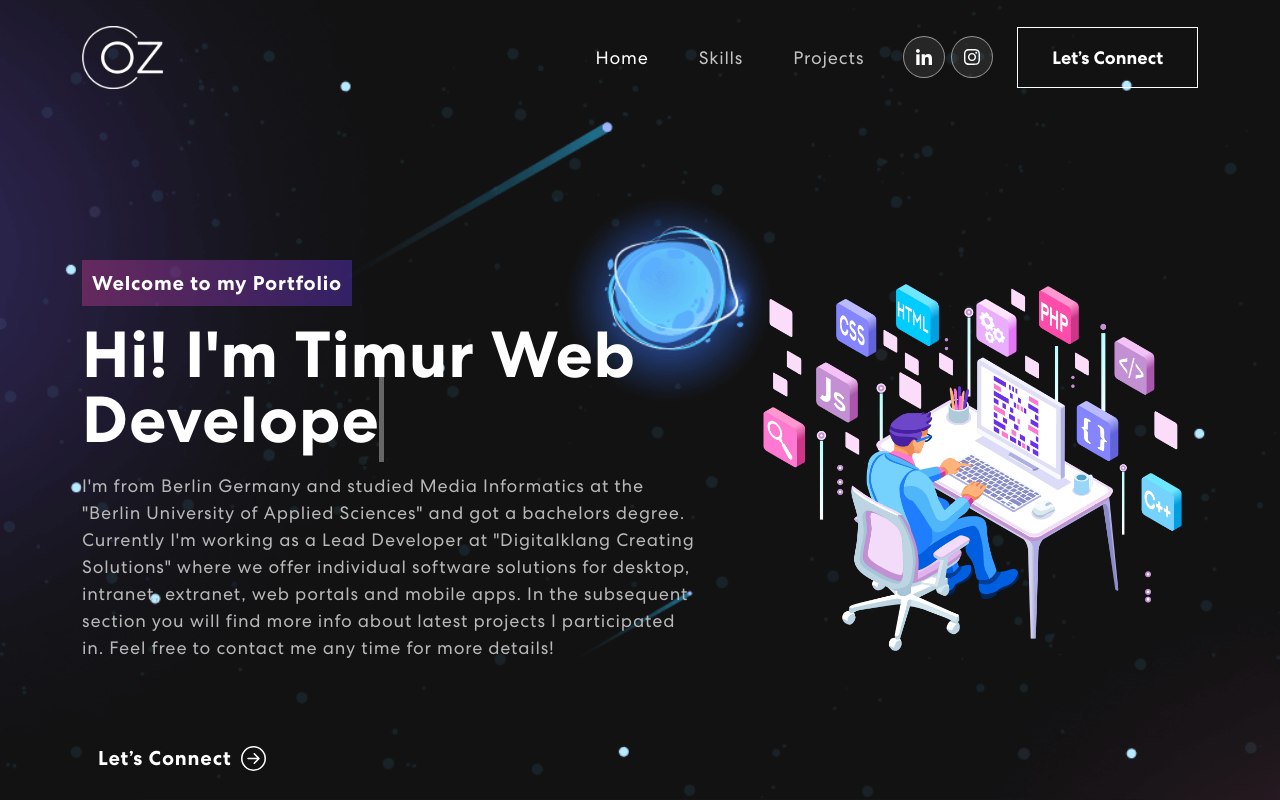
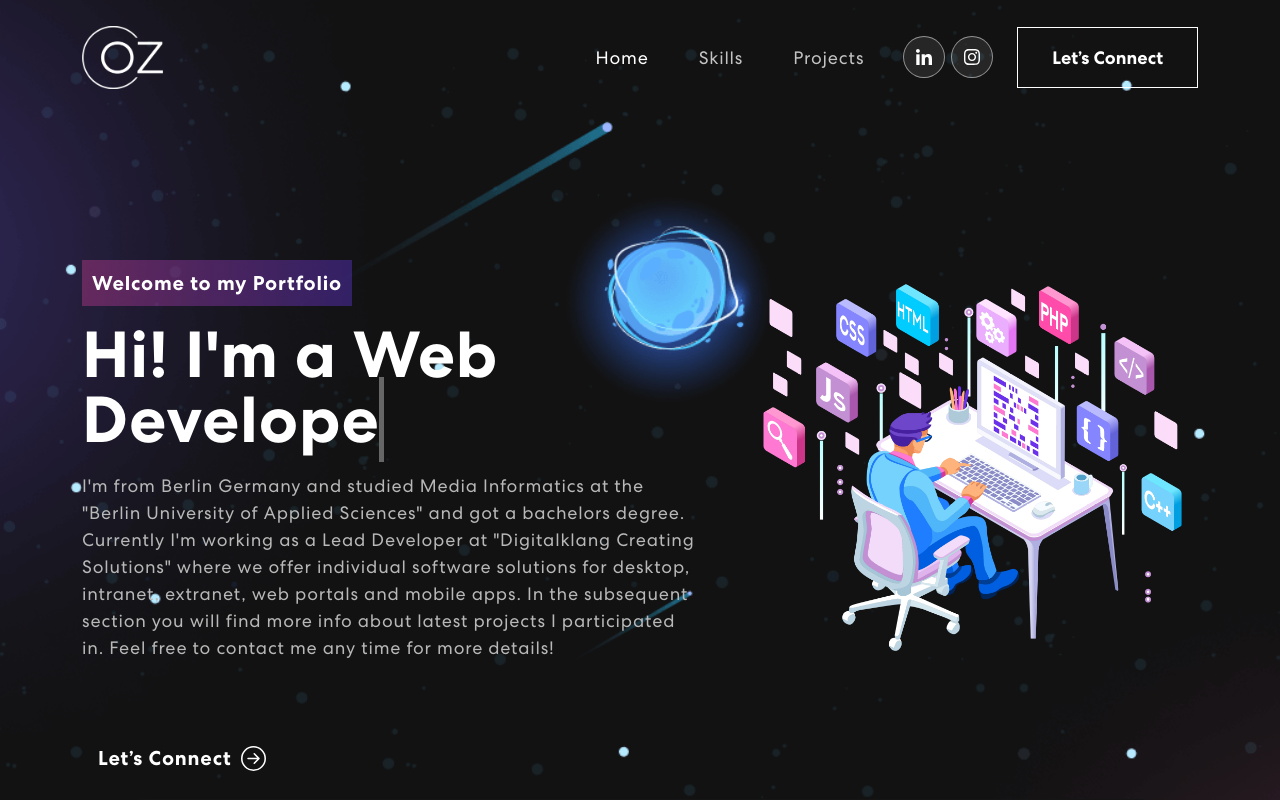
Before and after one commit to lireboy/portfolio, a React (Create React App) app: page / in a window 1280 px wide. Shown: the top 800 px of the page. Built offline with nearby package versions, Linux system fonts and the light colour scheme.

Commit message:
- change text

```diff
--- a/src/components/Banner.js
+++ b/src/components/Banner.js
@@ -57,7 +57,7 @@ export const Banner = () => {
               {({ isVisible }) =>
               <div className={isVisible ? "animate__animated animate__fadeIn" : ""}>
                 <span className="tagline">Welcome to my Portfolio</span>
-                <h1>{`Hi! I'm Timur`} <span className="txt-rotate" dataPeriod="500" data-rotate='[ "Web Developer", "Software Developer", "Lead Developer" ]'><span className="wrap">{text}</span></span></h1>
+                <h1>{`Hi! I'm a`} <span className="txt-rotate" dataPeriod="500" data-rotate='[ "Web Developer", "Software Developer", "Lead Developer" ]'><span className="wrap">{text}</span></span></h1>
                   <p>I'm from Berlin Germany and studied Media Informatics at the "Berlin University of Applied Sciences" and got a bachelors degree. Currently I'm working as a Lead Developer at "Digitalklang Creating Solutions" where we offer individual software solutions for desktop, intranet, extranet, web portals and mobile apps. In the subsequent section you will find more info about latest projects I participated in. Feel free to contact me any time for more details!</p>
               <Nav.Link href="#connect">
                   <button className="b-button" onClick={() => console.log('connect')}>Let’s Connect <ArrowRightCircle size={25} /></button>
```
